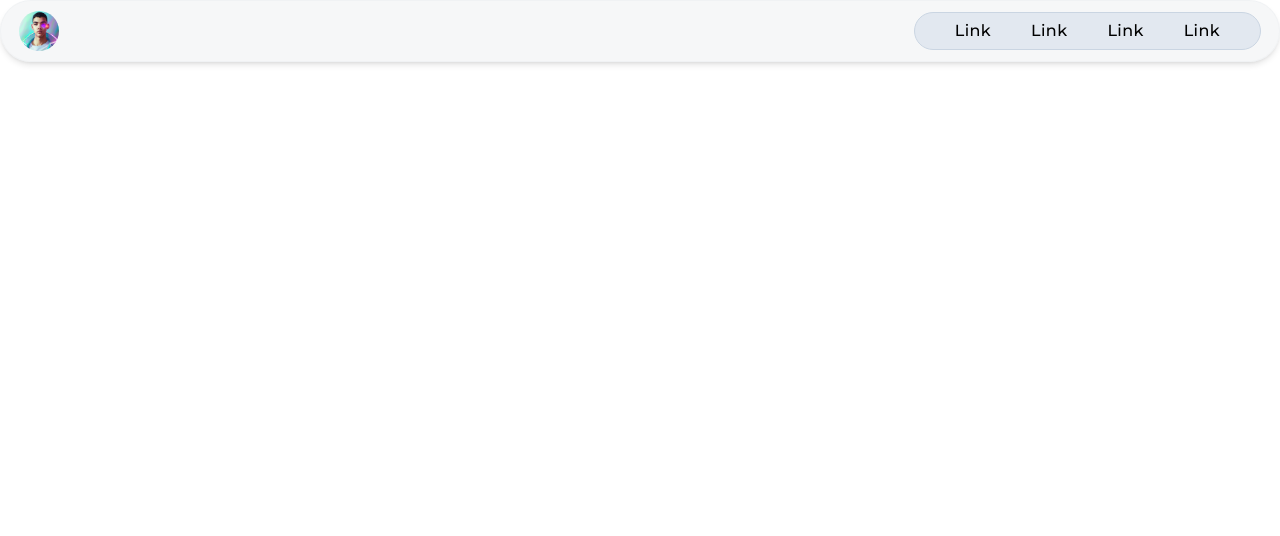
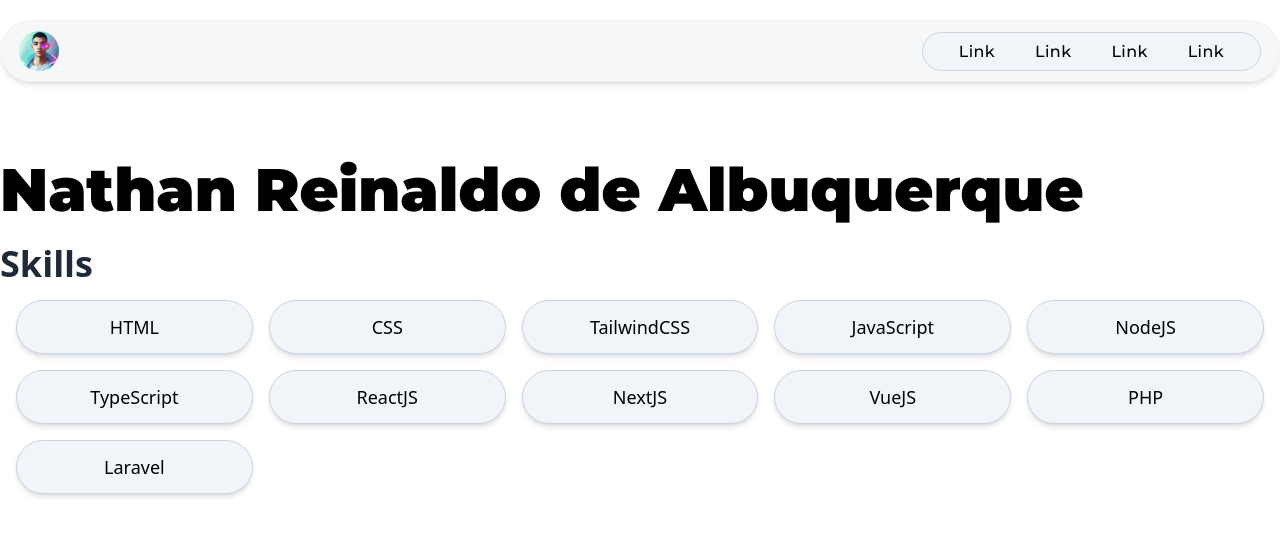
Before and after one commit to NathanAlbuquerque/portfolio, a Vue app: page / in a window 1280 px wide. Shown: the top 536 px of the page. Built offline with nearby package versions, Linux system fonts and the light colour scheme.

Commit message:
feat: skill section in home page

```diff
--- a/src/App.vue
+++ b/src/App.vue
@@ -1,14 +1,26 @@
 <script setup>
-import HelloWorld from './components/HelloWorld.vue'
 import TheNav from './components/TheNav.vue'
+import SkillItem from './components/SkillItem.vue'
+
+const skills = ['HTML', 'CSS', 'TailwindCSS', 'JavaScript', 'NodeJS', 'TypeScript', 'ReactJS', 'NextJS', 'VueJS', 'PHP', 'Laravel']
 </script>
 
 <template>
-  <header class="flex justify-center">
-    <div class="container py-2.5 px-4.5 flex justify-between items-center rounded-4xl bg-gray-300/20 border border-gray-200/30 backdrop-blur-sm shadow-md">
+  <header class="flex justify-center my-5">
+    <div class="container fixed py-2.5 px-4.5 flex justify-between items-center rounded-4xl bg-gray-300/20 border border-gray-200/30 backdrop-blur-sm shadow-md">
       <img src="@/assets/perfil-nathan-albuquerque.png" class="rounded-full" width="40" height="40" alt="Perfil Nathan Albuquerque">
       <TheNav/>
     </div>
   </header>
-
+  <div class="h-18"></div>
+  <main class="py-12 flex justify-center">
+    <div class="container">
+      <h1 class="text-6xl font-black">Nathan Reinaldo de Albuquerque</h1>
+      <p class="mt-6 text-4xl font-bold text-gray-800">Skills</p>
+      <div class="mt-4 px-4 grid grid-cols-2 sm:grid-cols-3 lg:grid-cols-5 gap-4 place-items-center">
+        <SkillItem v-for="skill in skills" :key="skill" :titulo="skill"/>
+      </div>
+    </div>
+  </main>
+<br><br><br><br><br><br><br><br><br><br><br><br><br><br><br><br><br><br><br><br><br><br><br><br><br><br><br><br><br><br><br><br><br><br><br><br><br><br><br><br><br><br><br><br><br><br><br><br><br><br>
 </template>
--- a/src/App_old.vue
+++ b/src/App_old.vue
@@ -1,6 +1,5 @@
 <script setup>
 import { RouterLink, RouterView } from 'vue-router'
-import HelloWorld from './components/HelloWorld.vue'
 </script>
 
 <template>
@@ -8,8 +7,6 @@ import HelloWorld from './components/HelloWorld.vue'
     <img alt="Vue logo" class="logo" src="@/assets/logo.svg" width="125" height="125" />
 
     <div class="wrapper">
-      <HelloWorld msg="You did it!" />
-
       <nav>
         <RouterLink to="/">Home</RouterLink>
         <RouterLink to="/about">About</RouterLink>
--- a/src/assets/main.css
+++ b/src/assets/main.css
@@ -3,3 +3,7 @@
 @theme {
     --font-montserrat: "Montserrat", serif;
 }
+
+a, h1 {
+    @apply font-montserrat;
+}
--- a/src/components/HelloWorld.vue
+++ /dev/null
@@ -1,44 +0,0 @@
-<script setup>
-defineProps({
-  msg: {
-    type: String,
-    required: true,
-  },
-})
-</script>
-
-<template>
-  <div class="greetings">
-    <h1 class="green">{{ msg }}</h1>
-    <h3>
-      You’ve successfully created a project with
-      <a href="https://vite.dev/" target="_blank" rel="noopener">Vite</a> +
-      <a href="https://vuejs.org/" target="_blank" rel="noopener">Vue 3</a>.
-    </h3>
-  </div>
-</template>
-
-<style scoped>
-h1 {
-  font-weight: 500;
-  font-size: 2.6rem;
-  position: relative;
-  top: -10px;
-}
-
-h3 {
-  font-size: 1.2rem;
-}
-
-.greetings h1,
-.greetings h3 {
-  text-align: center;
-}
-
-@media (min-width: 1024px) {
-  .greetings h1,
-  .greetings h3 {
-    text-align: left;
-  }
-}
-</style>
--- /dev/null
+++ b/src/components/SkillItem.vue
@@ -0,0 +1,12 @@
+<script setup>
+defineProps({
+  titulo: {
+    type: String,
+    required: true,
+  },
+})
+</script>
+
+<template>
+  <span class="w-full max-w-60 py-3 rounded-full bg-slate-100 border border-slate-300 shadow-md text-lg text-center hover:scale-105 transition cursor-default">{{ titulo }}</span>
+</template>
--- a/src/components/TheNav.vue
+++ b/src/components/TheNav.vue
@@ -1,7 +1,7 @@
 <script setup></script>
 
 <template>
-    <nav class="py-1.5 px-10 rounded-full space-x-10 bg-slate-200 border border-slate-300 font-montserrat font-medium tracking-wide">
+    <nav class="py-1.5 px-9 rounded-full space-x-10 bg-slate-100 border border-slate-300 font-medium tracking-wide">
         <a href="#">Link</a>
         <a href="#">Link</a>
         <a href="#">Link</a>
```
